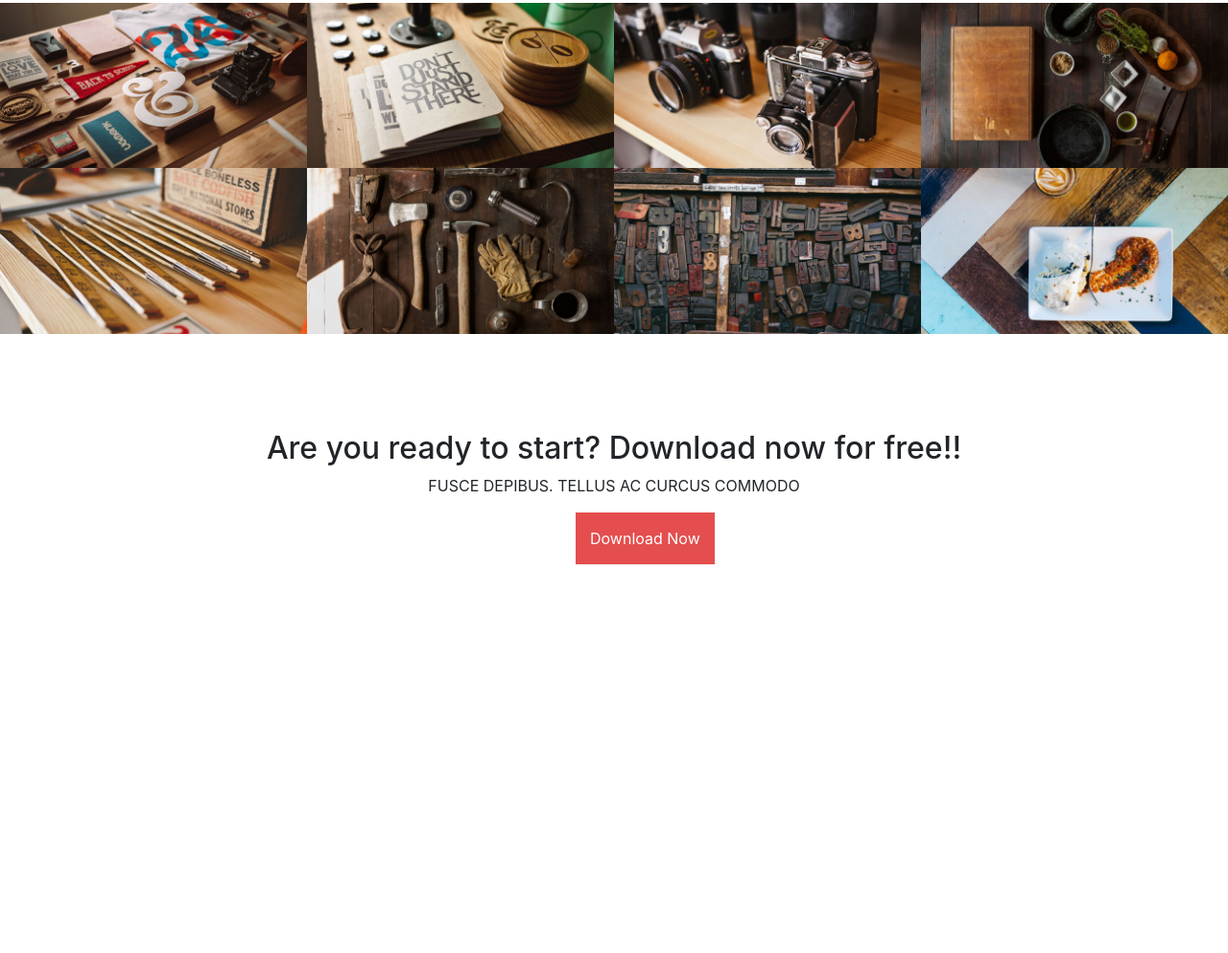
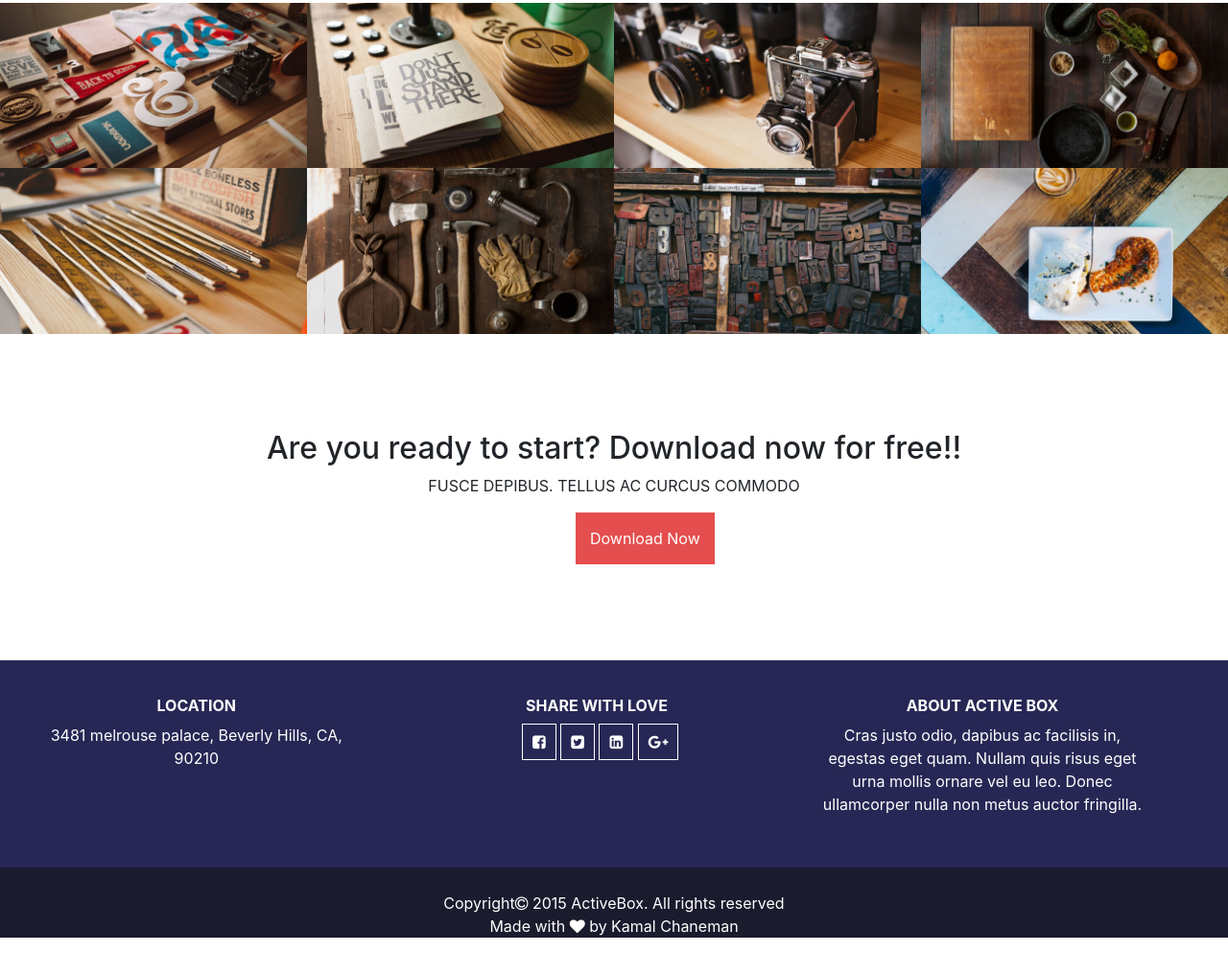
Before and after one commit to SurbhiSinha59/project1, a plain HTML site: page html-css/file1.html in a window 1280 px wide. Shown: the part 1292-2285 px from the top of the page at 96% size. Before the commit the page ends 1880 px from the top, so only its background shows below. Drawn offline with nearby package versions, Linux system fonts and the light colour scheme.

Commit message:
footer also added in the homepage

```diff
--- a/html-css/file1.css
+++ b/html-css/file1.css
@@ -78,3 +78,31 @@ h6 {
   margin-left: 600px;
   padding: 15 15 15 15;
 }
+
+.footer-top {
+  background-color: rgb(39, 39, 85);
+}
+
+.footer-top-content {
+  display: block;
+  float: left;
+  color: white;
+  width: 32%;
+  text-align: center;
+  padding: 3%;
+}
+.copyright {
+  color: white;
+  text-align: center;
+  padding-top: 2%;
+  background-color: rgb(27, 27, 46);
+}
+fcontent {
+  font-size: 10;
+}
+
+.icons {
+  padding: 10px;
+  display: inline-block;
+  border: 1px solid white;
+}
--- a/html-css/file1.html
+++ b/html-css/file1.html
@@ -12,6 +12,11 @@
       href="https://fonts.googleapis.com/css?family=Open+Sans:400,600,700&display=swap"
       rel="stylesheet"
     />
+    <link
+      rel="stylesheet"
+      href="https://cdnjs.cloudflare.com/ajax/libs/font-awesome/4.7.0/css/font-awesome.min.css"
+    />
+
     <link rel="stylesheet" href="./file1.css" />
   </head>
 
@@ -122,5 +127,50 @@
       <p>FUSCE DEPIBUS. TELLUS AC CURCUS COMMODO</p>
     </div>
     <button class="dl-btn">Download Now</button>
+
+    <div class="image-bottom"></div>
+    <footer>
+      <div class="footer-top">
+        <div class="footer-top-content">
+          <h6 class="fcontent">LOCATION</h6>
+          <p>3481 melrouse palace, Beverly Hills, CA, 90210</p>
+        </div>
+        <div class="footer-top-content">
+          <h6 class="fcontent">&nbsp;&nbsp;&nbsp;&nbsp;SHARE WITH LOVE</h6>
+          &nbsp;&nbsp;&nbsp;&nbsp;
+          <div class="icons">
+            <i class="fa fa-facebook-square" aria-hidden="true"></i>
+          </div>
+          <div class="icons">
+            <i class="fa fa-twitter-square" aria-hidden="true"></i>
+          </div>
+          <div class="icons">
+            <i class="fa fa-linkedin-square" aria-hidden="true"></i>
+          </div>
+          <div class="icons">
+            <i class="fa fa-google-plus" aria-hidden="true"></i>
+          </div>
+        </div>
+        <div class="footer-top-content">
+          <h6 class="fcontent">ABOUT ACTIVE BOX</h6>
+          <p>
+            Cras justo odio, dapibus ac facilisis in, egestas eget quam. Nullam
+            quis risus eget urna mollis ornare vel eu leo. Donec ullamcorper
+            nulla non metus auctor fringilla.
+          </p>
+        </div>
+        <div style="clear: left;"></div>
+      </div>
+
+      <div class="copyright">
+        <p>
+          Copyright<i class="fa fa-copyright"></i> 2015 ActiveBox. All rights
+          reserved
+          <br />
+
+          Made with <i class="fa fa-heart"></i> by Kamal Chaneman
+        </p>
+      </div>
+    </footer>
   </body>
 </html>
```
